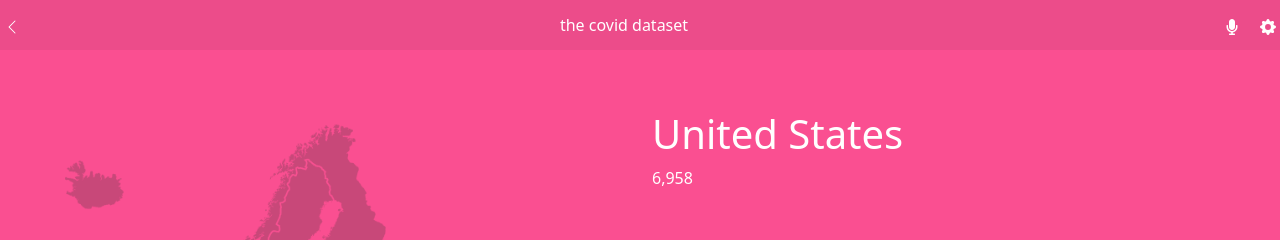
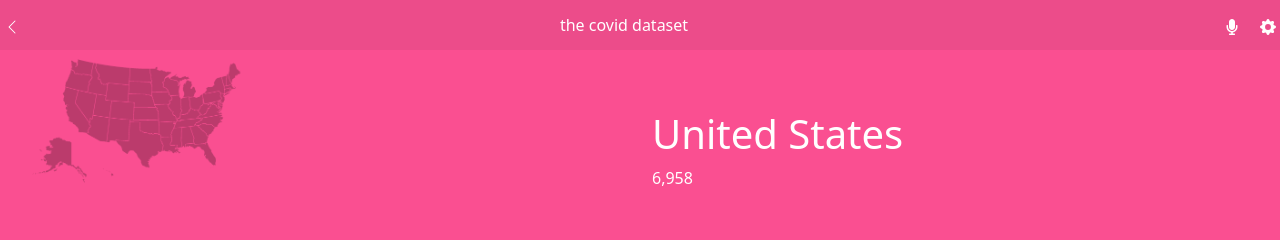
Before and after one commit to DyaryRaoof/the-covid-datacenter, a React (Create React App) app: page / in a window 1280 px wide. Shown: the top 240 px of the page. Built offline with nearby package versions, Linux system fonts and the light colour scheme; no server answers.

Commit message:
Change map image

```diff
--- a/src/components/Detail.js
+++ b/src/components/Detail.js
@@ -1,17 +1,17 @@
 import { Row, Col } from 'react-bootstrap';
 import { BsArrowRightCircle } from 'react-icons/bs';
 import { useSelector } from 'react-redux';
-import europe from '../images/europe-map.png';
+import unitedStates from '../images/united-states-map.png';
+import './Details.css';
 
 const Detail = () => {
   const singleState = useSelector((state) => state.statesReducer.currentState[0]);
-  console.log(singleState, ' single state');
   return (
     <main>
       <section className="top-section">
         <Row>
           <Col>
-            <img className="w-100 opacity-25 ms-4" src={europe} alt="Europe map" />
+            <img className="map opacity-25 ms-4" src={unitedStates} alt="Europe map" />
           </Col>
           <Col>
             <div className=" top-section-content d-flex flex-column justify-content-center align-items-end me-3">
--- /dev/null
+++ b/src/components/Details.css
@@ -0,0 +1,3 @@
+.map {
+  width: 250px;
+}
--- a/src/components/Home.js
+++ b/src/components/Home.js
@@ -4,7 +4,7 @@ import { BsArrowRightCircle } from 'react-icons/bs';
 import { useNavigate } from 'react-router-dom';
 import { useDispatch, useSelector } from 'react-redux';
 import { useEffect } from 'react';
-import europe from '../images/europe-map.png';
+import unitedStates from '../images/united-states-map.png';
 import fetchStates from '../api';
 import { setCurrentStateCities } from '../redux/states/states';
 
@@ -42,7 +42,7 @@ const Home = () => {
       <section className="top-section">
         <Row>
           <Col>
-            <img className="w-100 opacity-25 ms-4" src={europe} alt="Europe map" />
+            <img className="map opacity-25 ms-4" src={unitedStates} alt="Europe map" />
           </Col>
           <Col>
             <div className=" top-section-content d-flex flex-column justify-content-center align-items-start">
```
Also changed, not shown: src/images/europe-map.png (deleted), src/images/united-states-map.png (added).
